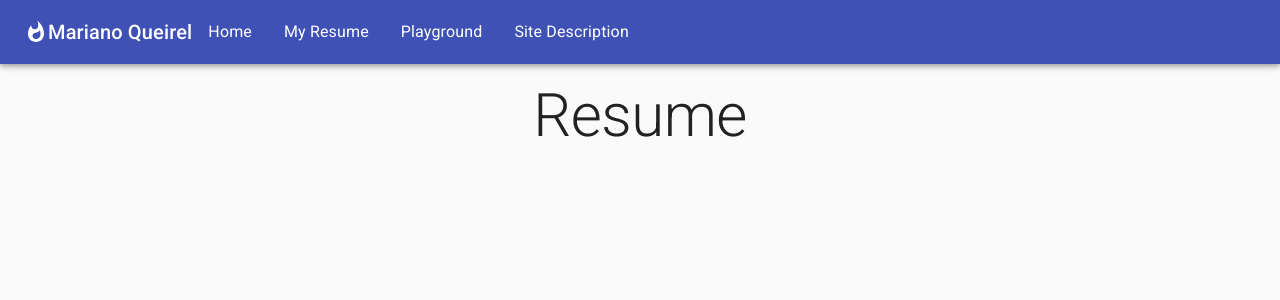
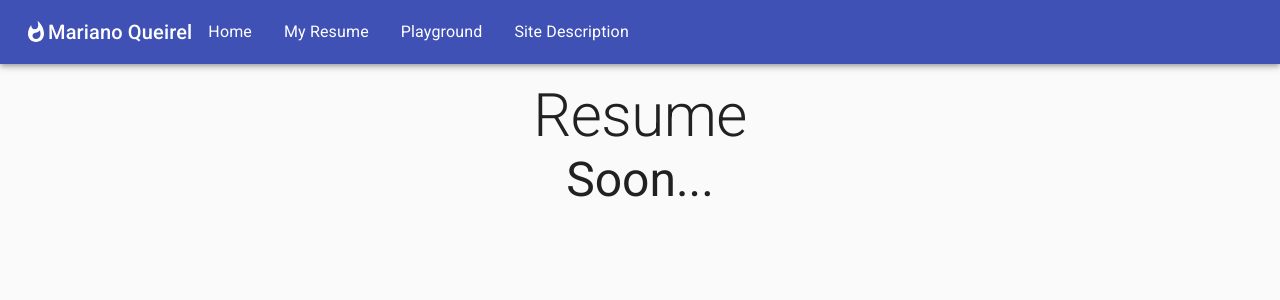
Before and after one commit to marianoqueirel/marianoqueirel, a React (Create React App) app: page /resume in a window 1280 px wide. Shown: the top 300 px of the page. Built offline with nearby package versions, Linux system fonts and the light colour scheme.

Commit message:
letting know visitros that we are under creation :)

```diff
--- a/src/app/components/Resume/Resume.js
+++ b/src/app/components/Resume/Resume.js
@@ -5,6 +5,7 @@ import Typography from "@material-ui/core/Typography";
 const Resume = () => (
   <Container maxWidth="md" style={{ textAlign: "center", paddingTop: "1rem" }}>
     <Typography variant="h2">Resume</Typography>
+    <Typography variant="h3">Soon...</Typography>
   </Container>
 );
 
--- a/src/app/components/SiteDoc/SiteDoc.js
+++ b/src/app/components/SiteDoc/SiteDoc.js
@@ -5,6 +5,7 @@ import Typography from "@material-ui/core/Typography";
 const Resume = () => (
   <Container maxWidth="md" style={{ textAlign: "center", paddingTop: "1rem" }}>
     <Typography variant="h2">Site Doc</Typography>
+    <Typography variant="h3">Soon...</Typography>
   </Container>
 );
 
```
